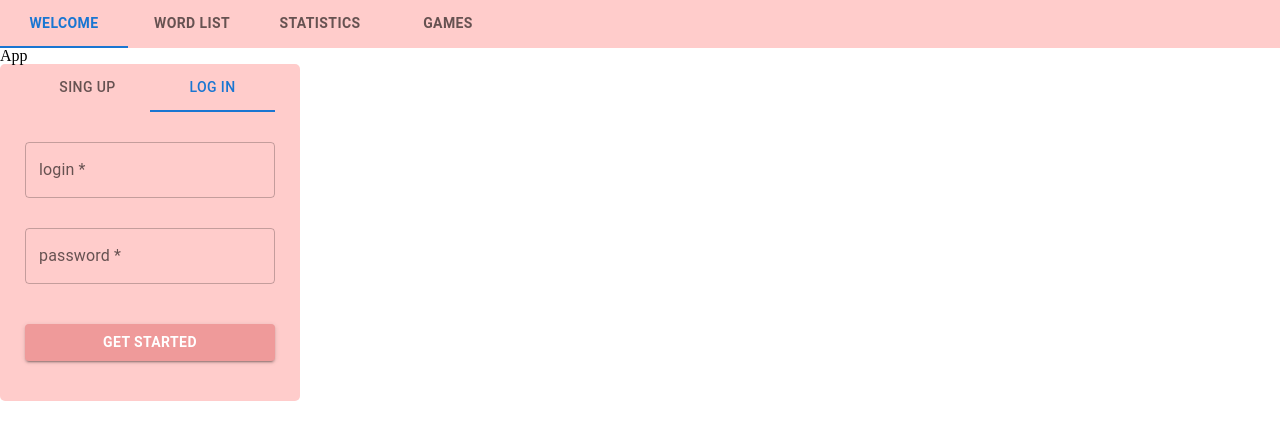
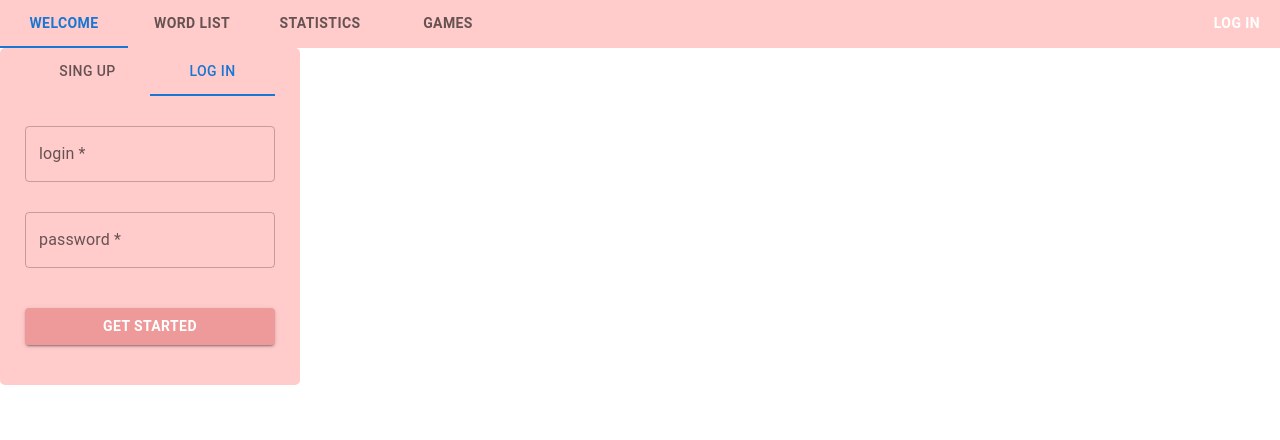
Before and after one commit to AelxRmoan/rs-lang, a React app: page / in a window 1280 px wide. Shown: the top 440 px of the page. Built offline with nearby package versions, Linux system fonts and the light colour scheme.

Commit message:
fix: fix indents 2

```diff
--- a/src/components/App/index.tsx
+++ b/src/components/App/index.tsx
@@ -6,8 +6,7 @@ import { Header } from '../header/header';
 export const App: React.FC = () => {
   return (
     <StyledEngineProvider injectFirst>
-    <Header />
-      <div>App</div>
+      <Header />
       <SignUpForm />
     </StyledEngineProvider>
   );
--- a/src/components/Button/button.tsx
+++ b/src/components/Button/button.tsx
@@ -1,4 +1,5 @@
 import { Button as MuiButton } from '@mui/material';
+import React from 'react';
 
 interface Props {
   selector: string,
--- a/src/components/header/header.tsx
+++ b/src/components/header/header.tsx
@@ -1,5 +1,5 @@
 import css from './header.css'
-// import { Button } from '../Button/button';
+import { Button } from '../Button/button';
 import { useState } from 'react';
 import { Tab, Tabs } from '@mui/material';
 
@@ -27,7 +27,7 @@ export const Header = () => {
           <Tab className={css.tab} label="Games" />
         </Tabs>
       </div>
-      {/* <Button selector={css.btn} onClick={() => {}}>Log in</Button> */}
+      <Button selector={css.btn} onClick={() => {}}>Log in</Button>
     </header>
   )
 };
```
